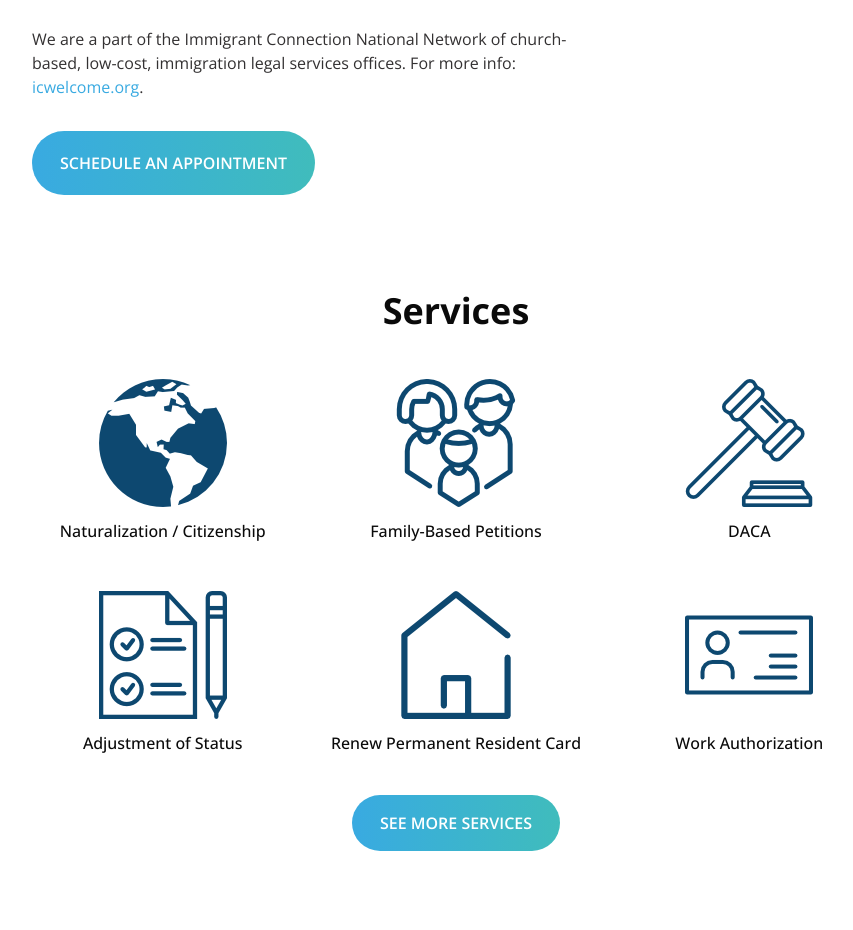
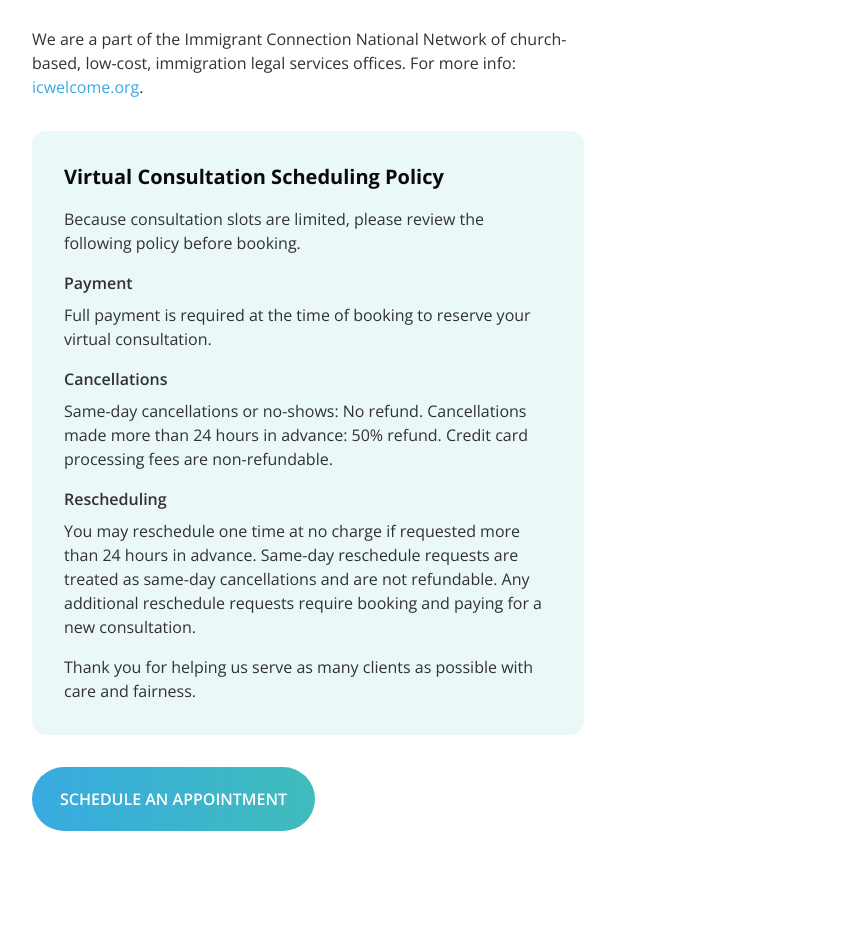
Before and after one commit to sjamcox/columbia-view, a Next.js app: page /immigrant-connection-pdx in a window 1280 px wide. Shown: the part 1367-2297 px from the top of the page, without its empty margins (184-1037 px from the left). Built offline with nearby package versions, Linux system fonts and the light colour scheme.

Commit message:
Add virtual consultation scheduling policy to Immigrant Connection PDX page (#18)

```diff
--- a/app/immigrant-connection-pdx/page.tsx
+++ b/app/immigrant-connection-pdx/page.tsx
@@ -136,6 +136,52 @@ We are also not processing Asylum, U Visa, or VAWA cases at this time. We apolog
             </p>
           </div>
 
+          {/* Virtual Consultation Scheduling Policy */}
+          <div className="mt-8 rounded-xl bg-secondary-aqua/10 p-8">
+            <h3 className="mb-4 text-xl font-bold text-neutral-800">
+              Virtual Consultation Scheduling Policy
+            </h3>
+            <p className="mb-4 text-base text-neutral-dark-gray">
+              Because consultation slots are limited, please review the following
+              policy before booking.
+            </p>
+            <div className="space-y-4 text-base text-neutral-dark-gray">
+              <div>
+                <p className="mb-2 font-semibold text-neutral-800">Payment</p>
+                <p>
+                  Full payment is required at the time of booking to reserve your
+                  virtual consultation.
+                </p>
+              </div>
+              <div>
+                <p className="mb-2 font-semibold text-neutral-800">
+                  Cancellations
+                </p>
+                <p>
+                  Same-day cancellations or no-shows: No refund. Cancellations
+                  made more than 24 hours in advance: 50% refund. Credit card
+                  processing fees are non-refundable.
+                </p>
+              </div>
+              <div>
+                <p className="mb-2 font-semibold text-neutral-800">
+                  Rescheduling
+                </p>
+                <p>
+                  You may reschedule one time at no charge if requested more than
+                  24 hours in advance. Same-day reschedule requests are treated as
+                  same-day cancellations and are not refundable. Any additional
+                  reschedule requests require booking and paying for a new
+                  consultation.
+                </p>
+              </div>
+            </div>
+            <p className="mt-4 text-base text-neutral-dark-gray">
+              Thank you for helping us serve as many clients as possible with care
+              and fairness.
+            </p>
+          </div>
+
           <div className="mt-8 mb-8">
             <Button
               href="https://immigrantconnectionpdx.as.me/?appointmentType=category:1.%20Initial%20Consultation%20%2F%20%20Consulta%20Inicial"
```
Also changed, not shown: 1 other file (tests, documents, lock files or other folders).
